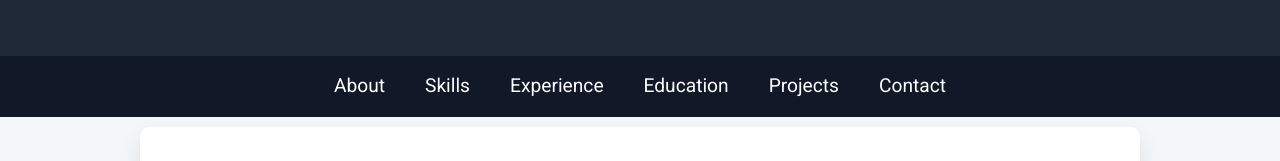
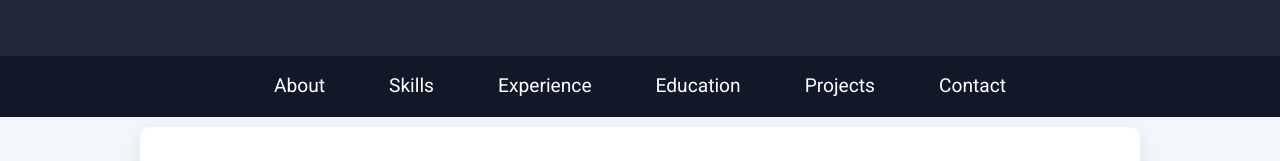
Before and after one commit to Dhana243/Dhanalakshmi-portfolio, a plain HTML site: page index.html in a window 1280 px wide. Shown: the part 216-377 px from the top of the page. Drawn offline with Linux system fonts and the light colour scheme.

Commit message:
Update portfolio.css
nav

```diff
--- a/portfolio.css
+++ b/portfolio.css
@@ -42,8 +42,9 @@ nav{
     background-color:  #111827;
     padding: 15px 0;
     display: flex;
+    flex-wrap: wrap;
     justify-content: center;
-    gap: 40px;
+    gap: 5%;
 }
 nav a{
     text-decoration: none;
@@ -140,4 +141,5 @@ footer{
     color: #fff;
     text-align: center;
     padding: 25px;
+
 }
```
